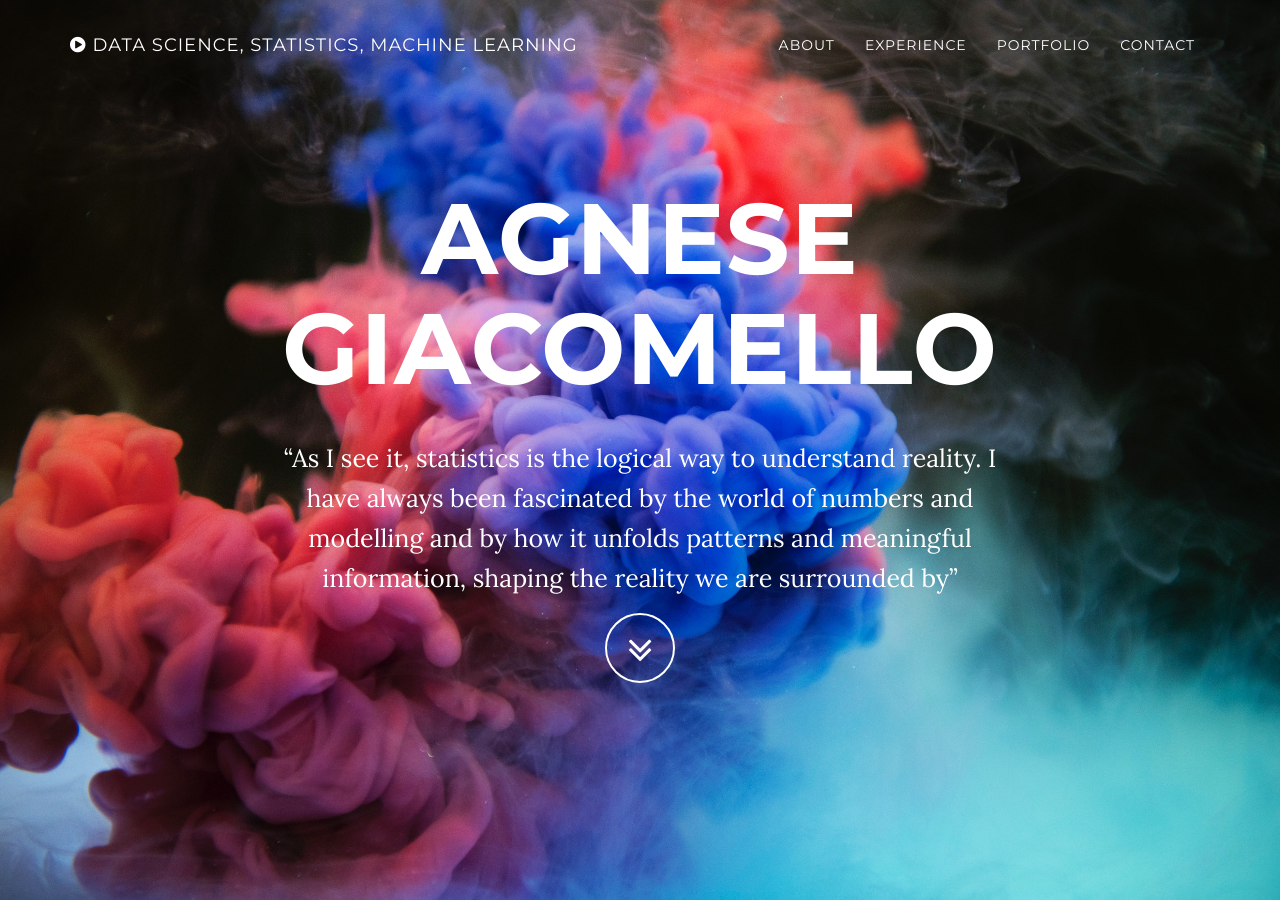
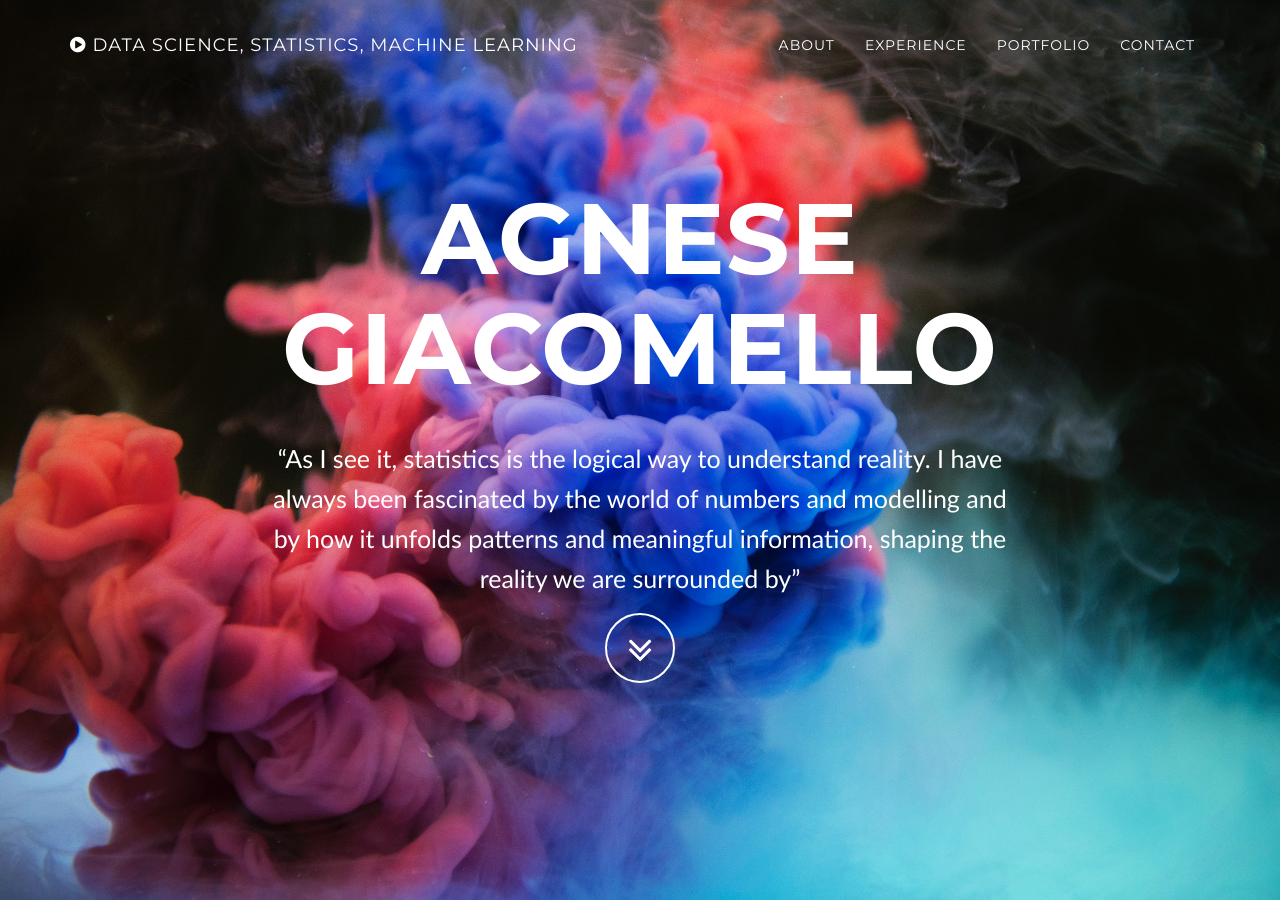
Before and after one commit to AgneseG/AgneseG.github.io, a Jekyll site: the page built from index.html, in a window 1280 px wide and 900 px high. Built offline with Jekyll 4.4.1, drawn with Linux system fonts in a browser that asks for light colours; some web fonts are replaced.

Commit message:
Update grayscale.css

```diff
--- a/_includes/css/grayscale.css
+++ b/_includes/css/grayscale.css
@@ -7,7 +7,7 @@
 body {
     width: 100%;
     height: 100%;
-    font-family: Lora,"Helvetica Neue",Helvetica,Arial,sans-serif,Optima;
+    font-family: Optima, Lora,"Helvetica Neue",Helvetica,Arial,sans-serif;
     color: #fff;
     background-color: {{ site.color.primary-dark }};
 }
@@ -274,6 +274,7 @@ a:focus {
     -moz-background-size: cover;
     background-size: cover;
     -o-background-size: cover;
+    font-family: Optima;
 }
 
 .gallery-section {
```
